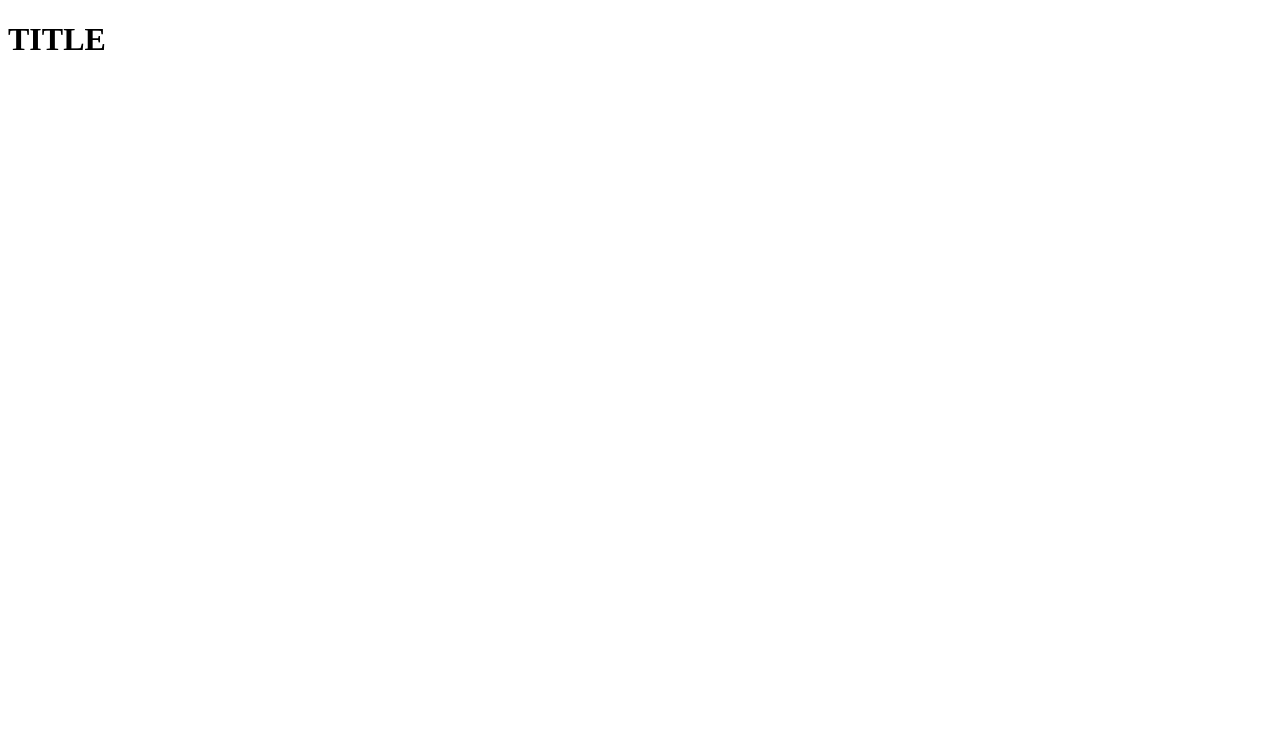
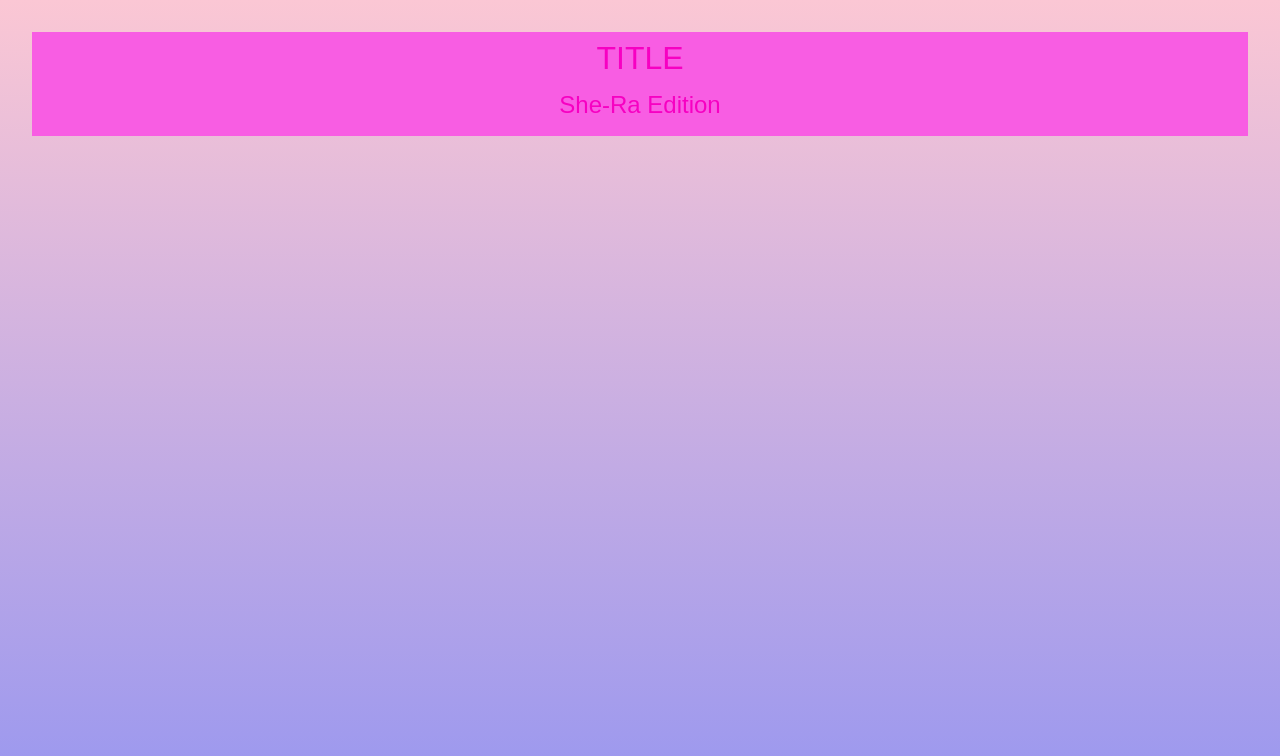
Before and after one commit to cat-miller/Quizz-App, a plain HTML site: page css/title/index.html in a window 1280 px wide. Drawn offline with Linux system fonts and the light colour scheme.

Commit message:
Add header component

```diff
--- a/css/title/index.html
+++ b/css/title/index.html
@@ -4,9 +4,14 @@
     <meta charset="UTF-8" />
     <meta http-equiv="X-UA-Compatible" content="IE=edge" />
     <meta name="viewport" content="width=device-width, initial-scale=1.0" />
+    <link rel="stylesheet" href="styles.css" />
+
     <title>Title</title>
   </head>
   <body>
-    <header><h1>TITLE</h1></header>
+    <header class="header">
+      <h1>TITLE</h1>
+      <h2>She-Ra Edition</h2>
+    </header>
   </body>
 </html>
--- a/css/title/styles.css
+++ b/css/title/styles.css
@@ -0,0 +1,9 @@
+@import url("../styles.css");
+.header {
+  display: grid;
+  justify-items: center;
+  background-color: var(--background-color-marginals);
+  height: 6.5rem;
+  padding: 0.5rem;
+  gap: 0.3rem;
+}
```
